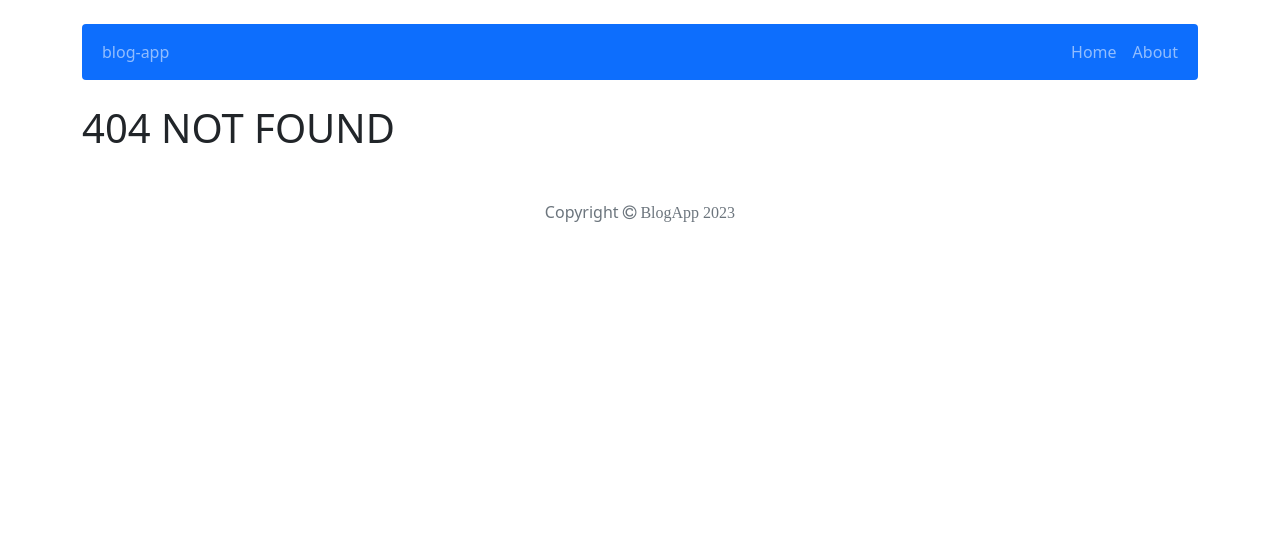
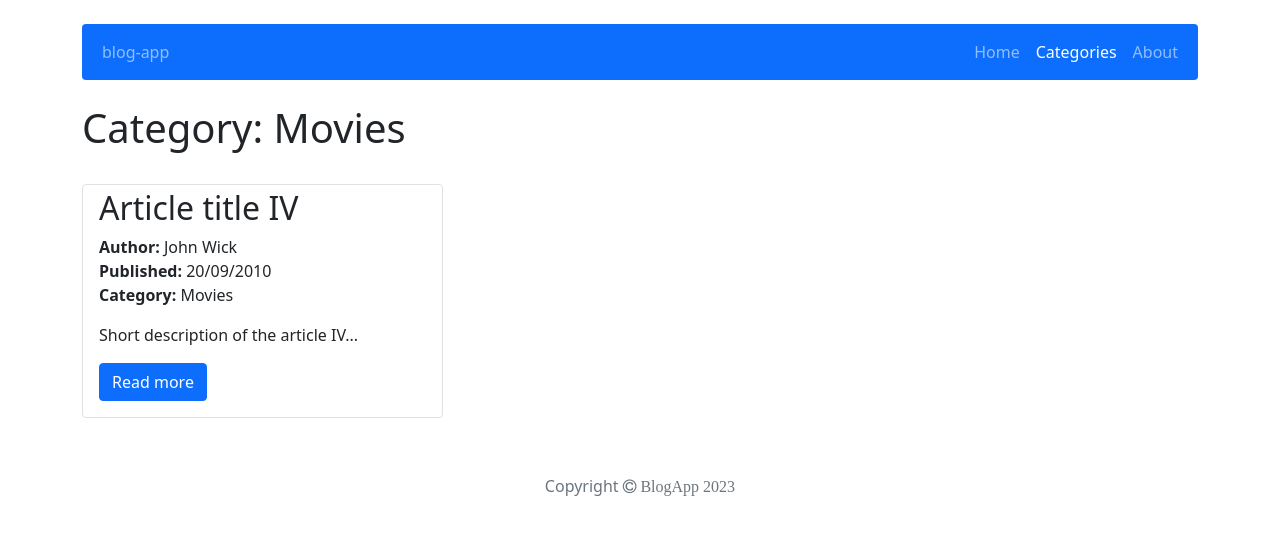
Before and after one commit to MaciejMl/blog-app, a React (Create React App) app: page /category/movies in a window 1280 px wide. Before the commit this address had no page. Shown: the top 534 px of the page. Built offline with nearby package versions, Linux system fonts and the light colour scheme.

Commit message:
Add Categories, CategoryGroup&Modify App, NavBar,PostForm

```diff
--- a/src/App.js
+++ b/src/App.js
@@ -8,6 +8,8 @@ import PostEdit from './components/pages/PostEdit/PostEdit';
 import { Container } from 'react-bootstrap';
 import Header from './components/views/Header/Header';
 import Footer from './components/views/Footer/Footer';
+import Categories from './components/pages/Categories/Categories';
+import CategoryGroup from './components/pages/CategoryGroup/CategoryGroup';
 
 function App() {
   return (
@@ -18,6 +20,8 @@ function App() {
         <Route path='/post/:id' element={<Post />} />
         <Route path='/post/add' element={<PostAdd />} />
         <Route path='/post/edit/:id' element={<PostEdit />} />
+        <Route path='/category' element={<Categories />} />
+        <Route path='/category/:name' element={<CategoryGroup />} />
         <Route path='/about' element={<About />} />
         <Route path='/*' element={<NotFound />} />
       </Routes>
--- a/src/components/features/EditPostForm/EditPostForm.js
+++ b/src/components/features/EditPostForm/EditPostForm.js
@@ -11,7 +11,7 @@ const EditPostForm = () => {
   const { id } = useParams();
   const post = useSelector((state) => getPostId(state, id));
   const category = useSelector((state) =>
-    getCategoryId(state, post.categoryId)
+    getCategoryId(state, post?.categoryId)
   );
   // console.log(category);
 
--- a/src/components/features/PostForm/PostForm.js
+++ b/src/components/features/PostForm/PostForm.js
@@ -8,7 +8,7 @@ import 'react-datepicker/dist/react-datepicker.css';
 import { useForm } from 'react-hook-form';
 import {
   getAllCategories,
-  changeCategoryNameOnId,
+  changeCategoryNameToId,
 } from '../../../redux/categoryRedux';
 import { useSelector } from 'react-redux';
 
@@ -29,16 +29,18 @@ const PostForm = ({ action, actionText, ...props }) => {
   } = useForm();
   const [contentError, setContentError] = useState(false);
   const [dateError, setDateError] = useState(false);
+  const [categoryError, setCategoryError] = useState(false);
   const categoryList = useSelector(getAllCategories());
   const findCategoryName = useSelector((state) =>
-    changeCategoryNameOnId(state, category)
+    changeCategoryNameToId(state, category)
   );
 
   const handleSubmit = (e) => {
     // e.preventDefault();
     setContentError(!content);
     setDateError(!publishedDate);
-    if (content && publishedDate) {
+    setCategoryError(!findCategoryName);
+    if (content && publishedDate && category) {
       action({
         title,
         author,
@@ -105,6 +107,11 @@ const PostForm = ({ action, actionText, ...props }) => {
             <option key={category.id}>{category.categoryName}</option>
           ))}
         </Form.Select>
+        {categoryError && (
+          <small className='d-block form-text text-danger mt-2'>
+            Category can't be empty
+          </small>
+        )}
 
         <Form.Label>Short description</Form.Label>
         <Form.Control
--- /dev/null
+++ b/src/components/pages/Categories/Categories.js
@@ -0,0 +1,30 @@
+import { Container, Row, Stack } from 'react-bootstrap';
+import { Link } from 'react-router-dom';
+import { getAllCategories } from '../../../redux/categoryRedux';
+import { useSelector } from 'react-redux';
+
+const Categories = () => {
+  const categoryLinks = useSelector(getAllCategories());
+
+  return (
+    <Row className='justify-content-center'>
+      <Container className='col-md-6 px-0'>
+        <h1 className='mb-5'>All categories</h1>
+        {categoryLinks.map((link, index) => (
+          <Stack key={link.id} direction='horizontal'>
+            <Link
+              to={`/category/${link.categoryName.toLowerCase()}`}
+              className={`border border-grey p-1 w-100 ${
+                index === 0 ? 'rounded-top' : ''
+              } ${index === categoryLinks.length - 1 ? 'rounded-bottom' : ''}`}
+            >
+              {link.categoryName}
+            </Link>
+          </Stack>
+        ))}
+      </Container>
+    </Row>
+  );
+};
+
+export default Categories;
--- /dev/null
+++ b/src/components/pages/CategoryGroup/CategoryGroup.js
@@ -0,0 +1,48 @@
+import { Container, Row, Col } from 'react-bootstrap';
+import Stack from 'react-bootstrap/Stack';
+import { changeCategoryNameToIdLower } from '../../../redux/categoryRedux';
+import { useParams, Navigate } from 'react-router-dom';
+import PostBrief from '../../features/PostBrief/PostBrief';
+import { useSelector } from 'react-redux';
+import { getPosts } from '../../../redux/postsRedux';
+
+const CategoryGroup = () => {
+  const { name } = useParams();
+
+  const singleGroup = useSelector((state) =>
+    changeCategoryNameToIdLower(state, name)
+  );
+  const allPosts = useSelector(getPosts());
+  const filteredPosts = allPosts.filter(
+    (post) => post.categoryId === singleGroup?.id
+  );
+
+  if (!singleGroup) return <Navigate to='/category' />;
+  else
+    return (
+      <div>
+        <Container className='px-0'>
+          <Stack direction='horizontal'>
+            <h1>
+              Category: <span>{singleGroup.categoryName}</span>
+            </h1>
+          </Stack>
+        </Container>
+
+        <Container className='px-0'>
+          {filteredPosts && (
+            <Row className='gx-3'>
+              {filteredPosts.map((post) => (
+                <Col key={post.id} md={6} lg={4}>
+                  <PostBrief {...post} />
+                </Col>
+              ))}
+            </Row>
+          )}
+          {!filteredPosts.length && <p>No posts in this category...</p>}
+        </Container>
+      </div>
+    );
+};
+
+export default CategoryGroup;
--- a/src/components/pages/Post/Post.js
+++ b/src/components/pages/Post/Post.js
@@ -12,7 +12,7 @@ const Post = () => {
   const posts = useSelector((state) => getPostId(state, id));
   const [showDeleteModal, setShowDeleteModal] = useState(false);
   const categories = useSelector((state) =>
-    getCategoryId(state, posts.categoryId)
+    getCategoryId(state, posts?.categoryId)
   );
 
   if (!posts) return <Navigate to='/' />;
@@ -40,7 +40,7 @@ const Post = () => {
             <span className='fw-bold'>Author: </span>
             {posts.author}
           </p>
-          <p className='mb-0'>
+          <p className='mb-0 '>
             <span className='fw-bold'>Published: </span>
             {format(posts.publishedDate, 'dd/MM/yyyy')}
           </p>
--- a/src/components/views/NavBar/NavBar.js
+++ b/src/components/views/NavBar/NavBar.js
@@ -17,6 +17,10 @@ const NavBar = () => {
             Home
           </Nav.Link>
 
+          <Nav.Link as={NavLink} to='/category'>
+            Categories
+          </Nav.Link>
+
           <Nav.Link as={NavLink} to='/about'>
             About
           </Nav.Link>
--- a/src/redux/categoryRedux.js
+++ b/src/redux/categoryRedux.js
@@ -2,8 +2,12 @@
 export const getAllCategories = () => (statePart) => statePart.categories;
 export const getCategoryId = ({ categories }, categoryId) =>
   categories.find((category) => category.id === categoryId);
-export const changeCategoryNameOnId = ({ categories }, categoryName) =>
+export const changeCategoryNameToId = ({ categories }, categoryName) =>
   categories.find((category) => category.categoryName === categoryName);
+export const changeCategoryNameToIdLower = ({ categories }, categoryName) =>
+  categories.find(
+    (category) => category.categoryName.toLowerCase() === categoryName
+  );
 
 // actions
 // const createActionName = (actionName) => `app/categories/${actionName}`;
```
